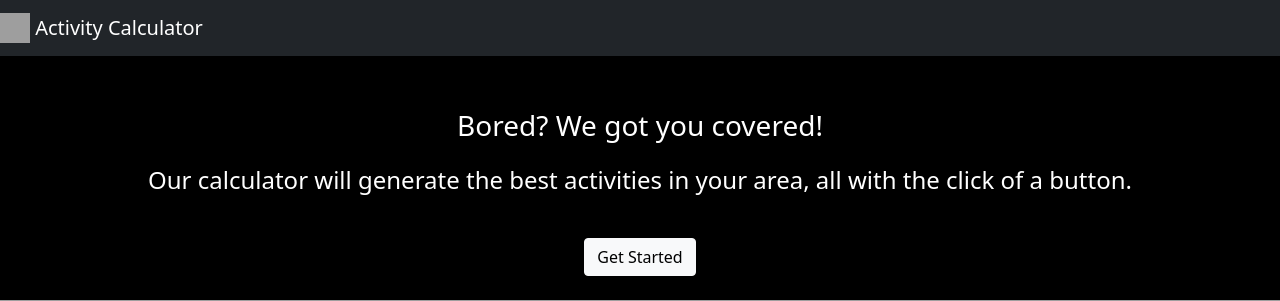
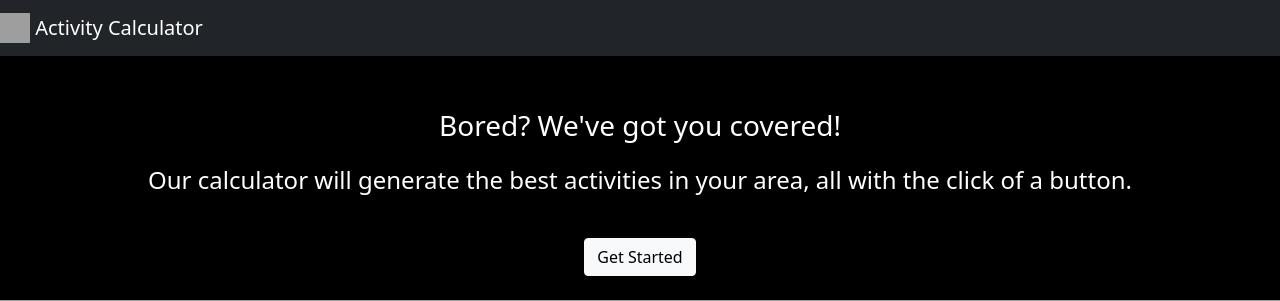
Before and after one commit to bethanyabebe/activity-calculator, a Flask app: page / in a window 1280 px wide. Shown: the top 301 px of the page. Run offline with Flask 2, Linux system fonts and the light colour scheme; grey boxes are pictures that could not be loaded.

Commit message:
Update index.html

```diff
--- a/templates/index.html
+++ b/templates/index.html
@@ -18,7 +18,7 @@
 
 <br> <br>
 
-<p class="text-white fs-3">Bored? We got you covered! </p>
+<p class="text-white fs-3">Bored? We've got you covered! </p>
 <p class="text-white fs-4"> Our calculator will generate the best activities in your area, all with the click of a button.</p>
 <form method="get" action="/form">
     <br><button type="submit" class="btn btn-light">Get Started</button>
```
